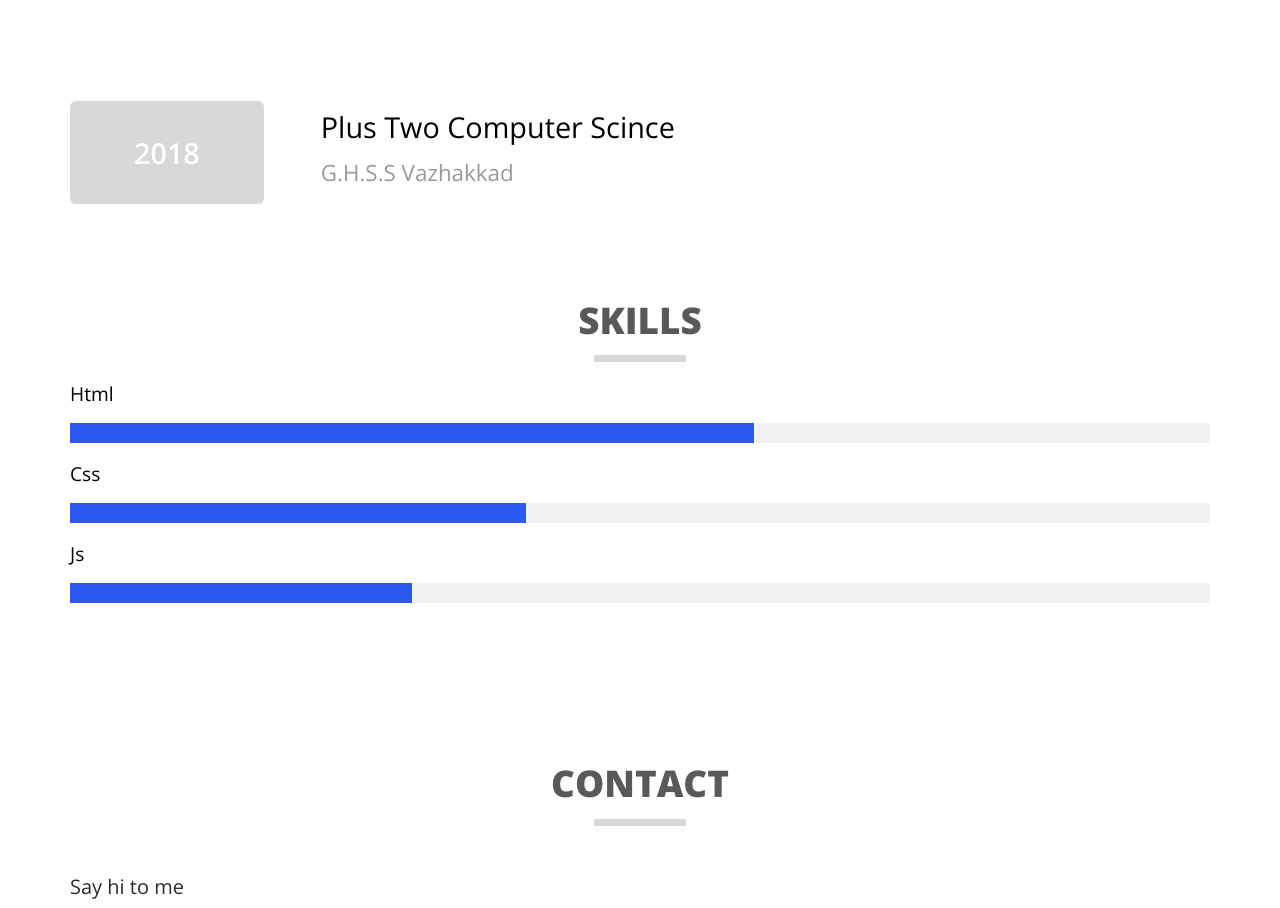
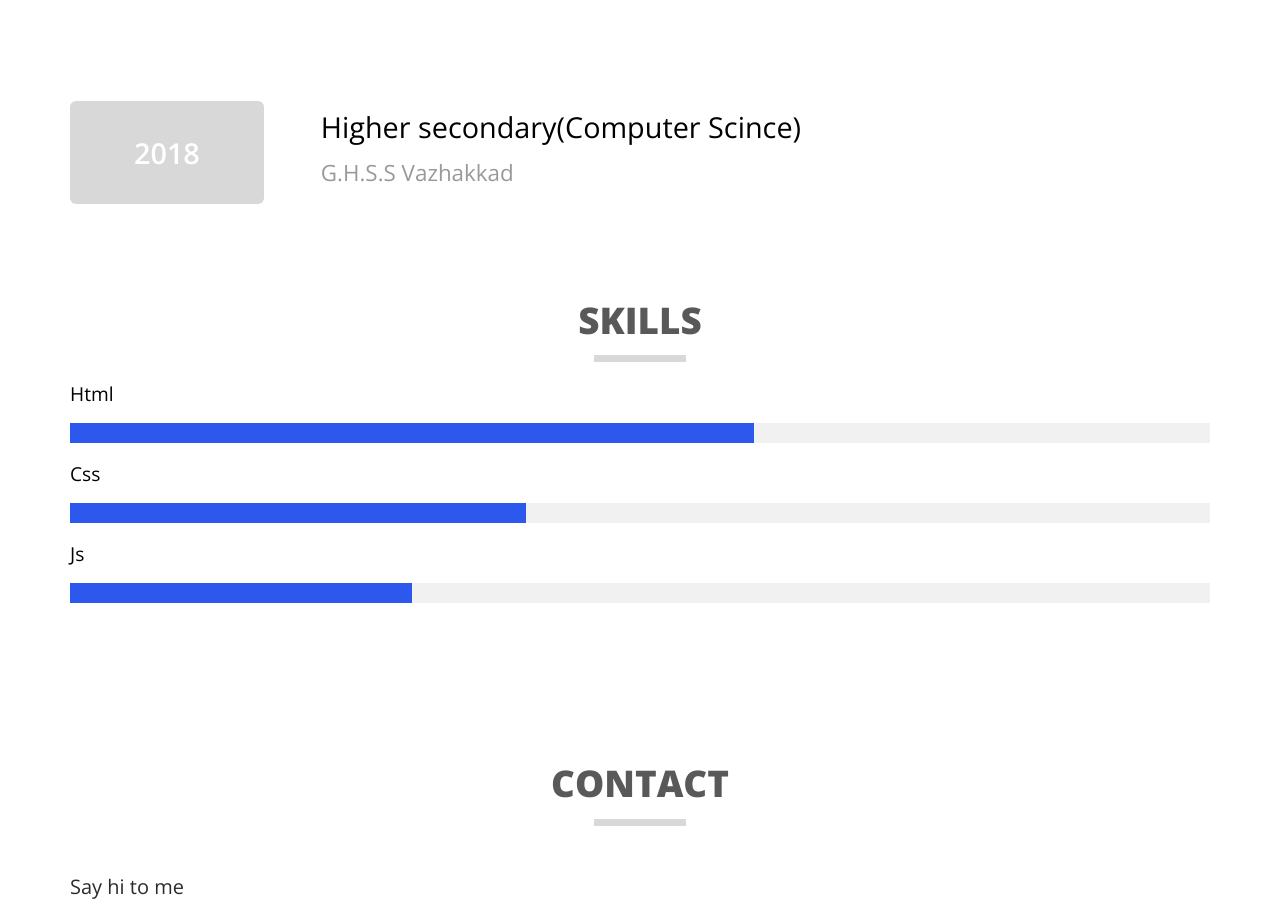
Before and after one commit to harshadok/myPersonal, a plain HTML site: page index.html in a window 1280 px wide. Shown: the part 1859-2767 px from the top of the page. Drawn offline with nearby package versions, Linux system fonts and the light colour scheme.

Commit message:
higher secondary edited

```diff
--- a/index.html
+++ b/index.html
@@ -176,7 +176,7 @@ License URL: http://creativecommons.org/licenses/by/3.0/
 							<h5>2018</h5>
 						</div>
 						<div class="qualification">
-							<h4>Plus Two Computer Scince</h4>
+							<h4>Higher secondary(Computer Scince)</h4>
 							<p>G.H.S.S Vazhakkad</p>
 						</div>
 						<div class="clearfix"> </div>
```
